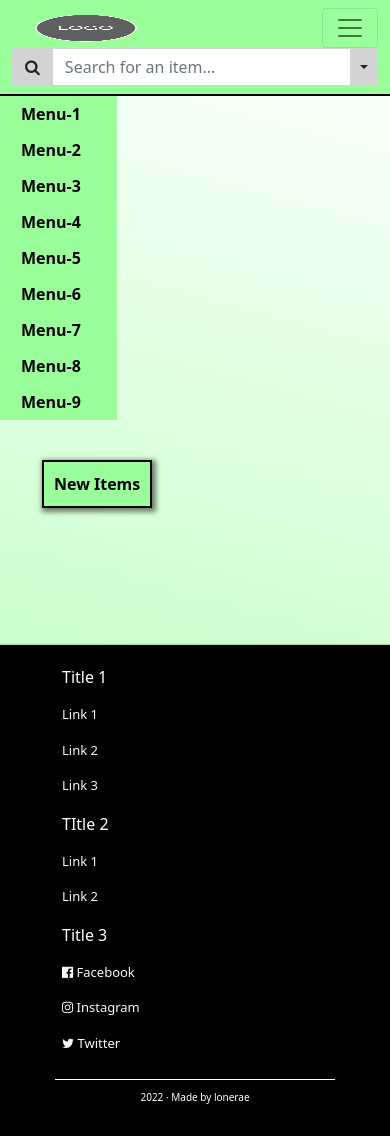
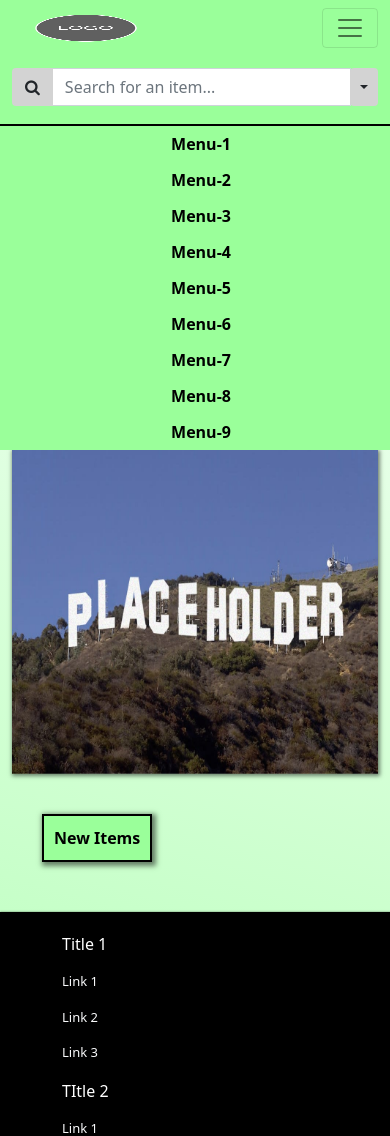
Before and after one commit to lonerae/ecommerce-template, a PHP site: page / in a window 390 px wide. Shown: the top 1136 px of the page. Before the commit the page ends 1104 px from the top, so only its background shows below. Run offline with PHP 8.4, Linux system fonts and the light colour scheme; data that the repository does not hold is empty; style sheets or scripts are compiled from the project's sources; some libraries are stand-ins or nearby versions.

Commit message:
Update styles.scss

```diff
--- a/screens/styles.scss
+++ b/screens/styles.scss
@@ -620,24 +620,33 @@ body {
         #navbar-custom {
             margin-bottom: 0;
             border-bottom: 2px black solid;
+
+            .input-group {
+                margin-top: 20px;
+                margin-bottom: 10px;
+            }
         }
 
         /*MAIN MENU*/
         #menu {
-            padding-top: 0 !important;
-            padding-right: 0 !important;
-            width: fit-content;
-            margin-left: -35px !important;
+            width: 100%;
+            padding: 0;
+            margin: 0;
 
             #main-row {
-                margin-right: 0;
+                margin: 0;
+                width: 100%;
+
+                button {
+                    text-align: center;
+                }
             }
 
             .categories {
                 border: none;
             }
 
-            #category-photo {
+            #omadiki {
                 display: none;
             }
             .dropend {
```
Also changed, not shown: other parts of screens/styles.scss (+75 -4 lines).
